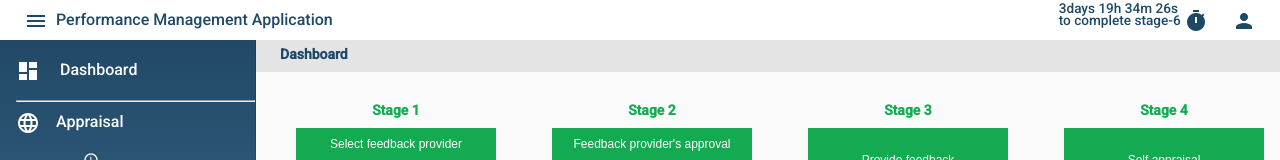
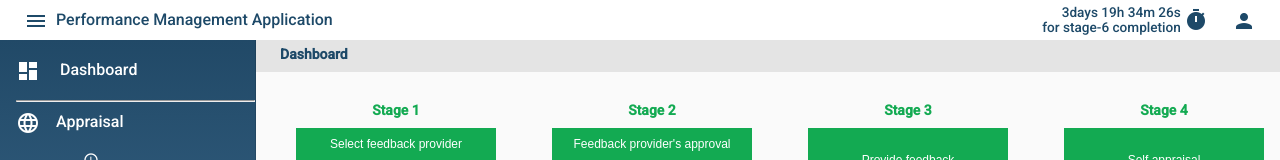
Before and after one commit to Schaitanya535/practice, an Angular app: page /dashboard in a window 1280 px wide. Shown: the top 160 px of the page. Built offline with nearby package versions, Linux system fonts and the light colour scheme.

Commit message:
Commit-3

```diff
--- a/src/app/dashboard/dashboard.component.css
+++ b/src/app/dashboard/dashboard.component.css
@@ -17,7 +17,9 @@
 
 .countdown{
     font-size: 0.85rem;
-    line-height: 20%;
+    line-height: 110%;
+    text-align: end;
+    margin-right: 0.2rem;
 }
 
 /*------------------------ side nav --------------------------------------*/
--- a/src/app/dashboard/dashboard.component.html
+++ b/src/app/dashboard/dashboard.component.html
@@ -15,9 +15,9 @@
   <span class="example-spacer"></span>
   <span class="countdown">
     {{ message }} <br />
-    to complete stage-{{ onGoingStage.stageNumber }}
-    <mat-icon class="i">timer</mat-icon>
+    for stage-{{ onGoingStage.stageNumber }} completion
   </span>
+  <mat-icon class="i">timer</mat-icon>
   <!-- icon menu-->
   <button
     mat-icon-button
```
